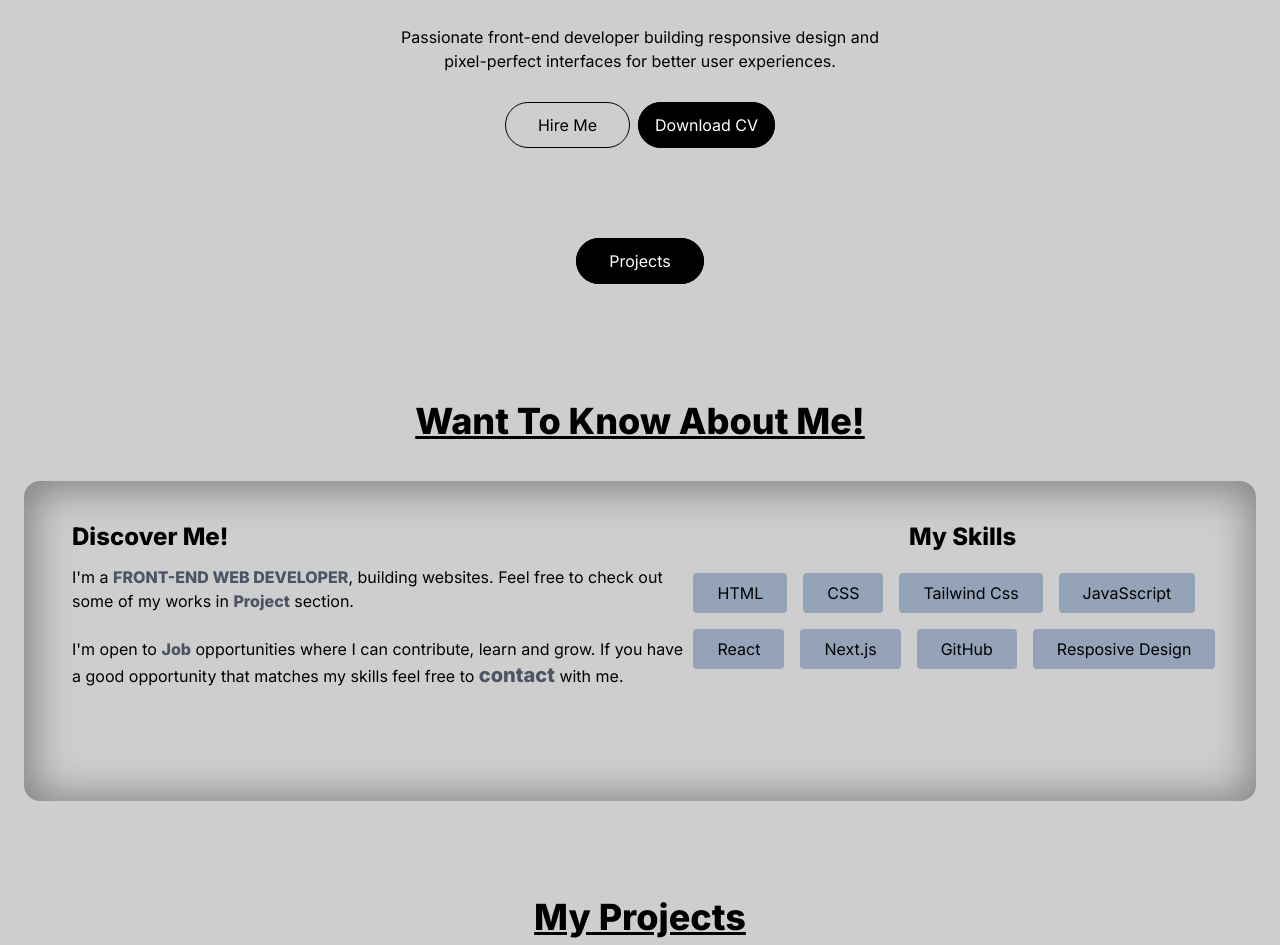
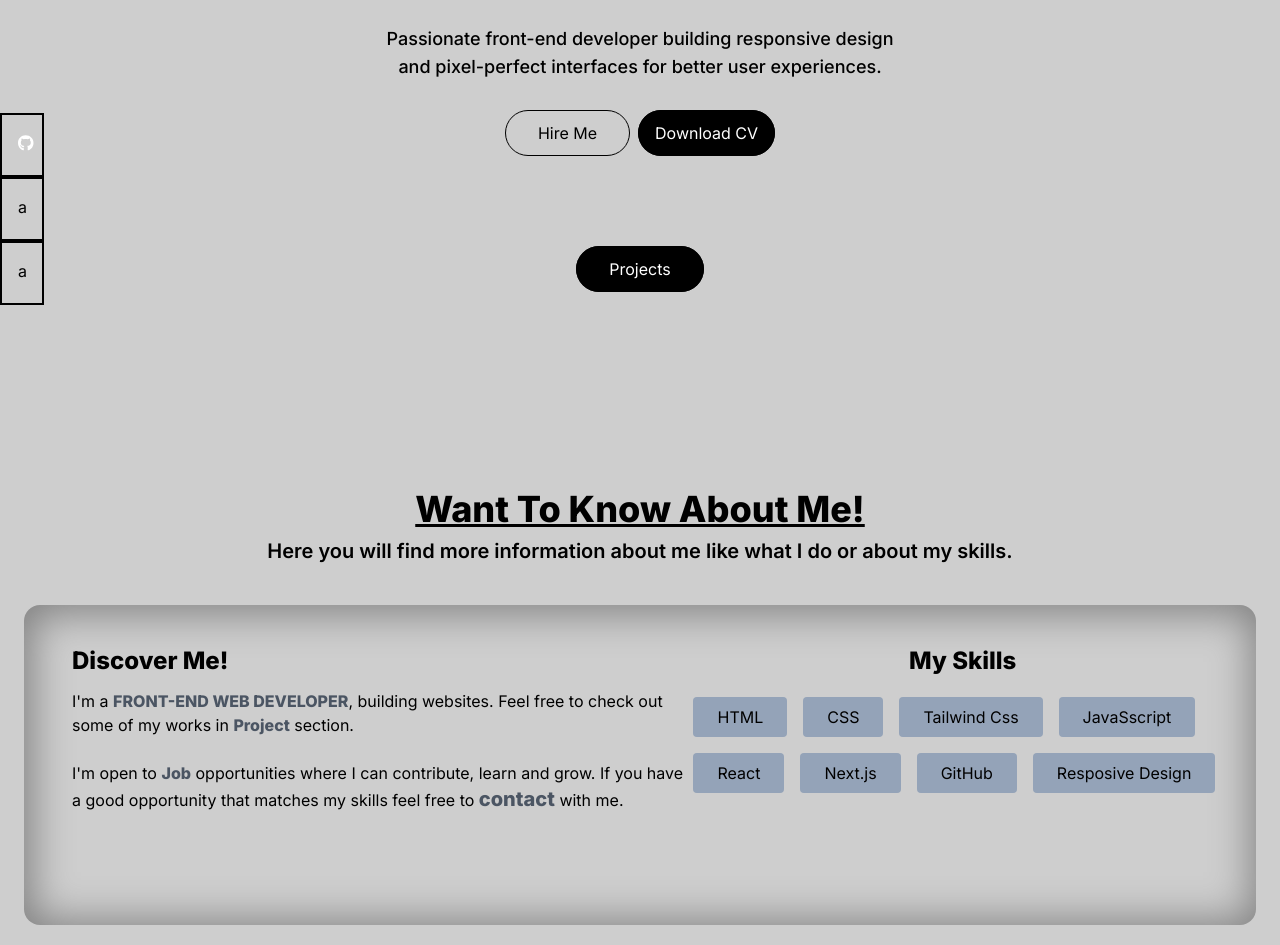
Before and after one commit to Rudrakrishna-Das/portfolio, a Next.js app: page / in a window 1280 px wide. Shown: the part 207-1152 px from the top of the page. Built offline with nearby package versions, Linux system fonts and the light colour scheme.

Commit message:
almost complete

```diff
--- a/package.json
+++ b/package.json
@@ -10,13 +10,17 @@
   },
   "dependencies": {
     "@fortawesome/fontawesome-free": "^6.4.2",
+    "@fortawesome/free-brands-svg-icons": "^6.4.2",
+    "@fortawesome/free-solid-svg-icons": "^6.4.2",
+    "@fortawesome/react-fontawesome": "^0.2.0",
     "@heroicons/react": "^2.0.18",
     "next": "13.4.19",
     "next-share": "^0.25.0",
     "nodemailer": "^6.9.5",
     "postcss": "8.4.29",
     "react": "18.2.0",
-    "react-dom": "18.2.0"
+    "react-dom": "18.2.0",
+    "react-fontawesome": "^1.7.1"
   },
   "devDependencies": {
     "autoprefixer": "^10.4.16",
--- a/src/app/globals.css
+++ b/src/app/globals.css
@@ -5,6 +5,9 @@
 @layer components {
   .skill {
     @apply bg-slate-400 h-10 rounded py-2 px-6 m-2;
+  }
+  .side {
+    @apply border-2 border-black p-4 w-11 h-16 hover:w-24 transition-all duration-500;
   }
 }
 html {
--- a/src/components/About.js
+++ b/src/components/About.js
@@ -3,13 +3,15 @@ import Link from "next/link";
 const About = () => {
   return (
     <>
-      <h1 className="text-center text-4xl mb-10 font-extrabold underline">
+      <section id="about">
+        <h1 className="text-center text-4xl mb-2 font-extrabold underline pt-20">
           Want To Know About Me!
         </h1>
-      <section
-        id="about"
-        className="pl-12 bg-transparent md:flex md:justify-around p-4 pt-10 rounded-2xl shadow-[inset_2px_2px_40px_6px_gray] mx-6"
-      >
+        <p className="text-center mb-10 text-xl font-semibold">
+          Here you will find more information about me like what I do or about
+          my skills.
+        </p>
+        <div className="pl-12 bg-transparent md:flex md:justify-around p-4 pt-10 rounded-2xl shadow-[inset_2px_2px_40px_6px_gray] mx-6">
           <div className=" w-full h-60 overflow-y-auto mb-6">
             <h1 className="-ml-4 md:ml-0 text-center lg:text-left text-2xl font-extrabold mb-3">
               Discover Me!
@@ -27,8 +29,8 @@ const About = () => {
             <p>
               I'm open to{" "}
               <span className="text-gray-600 font-extrabold">Job</span>{" "}
-            opportunities where I can contribute, learn and grow. If you have a
-            good opportunity that matches my skills feel free to{" "}
+              opportunities where I can contribute, learn and grow. If you have
+              a good opportunity that matches my skills feel free to{" "}
               <Link
                 href="#contact"
                 className="text-gray-600 font-extrabold text-xl hover:text-black hover:text-2xl transition-all duration-700 "
@@ -53,6 +55,7 @@ const About = () => {
               <li className="skill">Resposive Design</li>
             </ul>
           </div>
+        </div>
       </section>
     </>
   );
--- a/src/components/BehindTheScenes.js
+++ b/src/components/BehindTheScenes.js
@@ -1,13 +1,14 @@
 const BTS = () => {
   return (
-    <section className="text-center bg-transparent rounded-2xl shadow-[inset_2px_2px_40px_6px_gray] mx-20 py-10 px-3">
+    <section className="z-0 text-center bg-transparent rounded-2xl shadow-[inset_2px_2px_40px_6px_gray] mx-20 py-10 px-3">
       <h5 className="font-bold text-lg">
         Want to see{" "}
         <a
           href="https://github.com/Rudrakrishna-Das/portfolio"
-          className="font-extrabold text-2xl animate-pulse"
+          className="font-extrabold text-2xl text-red-500 hover:text-red-900 transition-all duration-200"
+          target="_blank"
         >
-          Behind
+          Behind{" "}
         </a>
         The Scenes
       </h5>
--- a/src/components/Contact.js
+++ b/src/components/Contact.js
@@ -32,7 +32,9 @@ const Contact = () => {
 
   return (
     <section id="contact" className="text-right pt-16 mb-28">
-      <h1 className="text-4xl font-extrabold mb-9 text-center">Contact</h1>
+      <h1 className="text-4xl font-extrabold mb-9 text-center underline">
+        Contact
+      </h1>
       <p className="mb-14  text-center">
         Feel free to Contact me by submitting the form below and I will get back
         to you as soon as possible
--- a/src/components/Footer.js
+++ b/src/components/Footer.js
@@ -1,10 +1,17 @@
+import { FontAwesomeIcon } from "@fortawesome/react-fontawesome";
+import {
+  faTwitter,
+  faGithub,
+  faLinkedin,
+} from "@fortawesome/free-brands-svg-icons";
+
 const Footer = () => {
   return (
-    <section className="text-white bg-black p-10">
-      <div className="md:flex md:justify-between">
+    <section className="text-white bg-black p-10 py-12">
+      <div className="md:flex md:justify-between mt-9 mx-16">
         <div className="space-y-1">
-          <h1 className="mb-5">RUDRA KRISHNA DAS</h1>
-          <p className="text-xs">
+          <h1 className="mb-5 text-3xl font-extrabold">RUDRA KRISHNA DAS</h1>
+          <p className="text-sm">
             Passionate frontend developer with a flair for creating elegant user
             interfaces
           </p>
@@ -13,12 +20,37 @@ const Footer = () => {
             clean,efficient code and pixel-perfect designs.
           </p>
         </div>
-        <div className="mt-2">
+        <div className="text-center lg:text-left font-extrabold text-lg mt-2">
           <h1>SOCIAL</h1>
-          <div></div>
+          <div className="flex space-x-4 mt-2 justify-center">
+            <div className="w-6 animate-pulse">
+              <a href="https://github.com/Rudrakrishna-Das" target="_blank">
+                <FontAwesomeIcon icon={faGithub} style={{ color: "#ffffff" }} />
+              </a>
+            </div>
+            <div className="w-6 animate-pulse">
+              <a
+                href="https://www.linkedin.com/in/rudra-krishna-das-7408a0234/"
+                target="_blank"
+              >
+                <FontAwesomeIcon
+                  icon={faLinkedin}
+                  style={{ color: "#ffffff" }}
+                />
+              </a>
+            </div>
+            <div className="w-6 animate-pulse">
+              <a href="https://twitter.com/RK16996" target="_blank">
+                <FontAwesomeIcon
+                  icon={faTwitter}
+                  style={{ color: "#ffffff" }}
+                />
+              </a>
+            </div>
+          </div>
         </div>
       </div>
-      <div className="border-b-[1px] border-[rgba(255,255,255,0.2)] py-5"></div>
+      <div className="border-b-[1px] border-[rgba(255,255,255,0.2)] py-10"></div>
       <p className="text-center text-xs mt-5">
         &copy; Copyright 2023. Made by Rudra Krishna Das
       </p>
--- a/src/components/HomePage.js
+++ b/src/components/HomePage.js
@@ -1,10 +1,17 @@
+import { FontAwesomeIcon } from "@fortawesome/react-fontawesome";
+import {
+  faTwitter,
+  faGithub,
+  faLinkedin,
+} from "@fortawesome/free-brands-svg-icons";
+
 import Link from "next/link";
 
 const HomePage = () => {
   return (
     <section id="home" className="text-center w-full mb-32 pt-32 pb-0">
       <h1 className="text-7xl font-extrabold ">HI, I AM RUDRA KRISHNA DAS</h1>
-      <p className="max-w-lg my-8 mx-auto">
+      <p className="max-w-lg my-8 mx-auto text-lg font-medium">
         Passionate front-end developer building responsive design and
         pixel-perfect interfaces for better user experiences.
       </p>
@@ -30,6 +37,19 @@ const HomePage = () => {
           Projects
         </Link>
       </div>
+      <ul className="hidden md:block md:absolute md:top-80 md:left-0">
+        <li className="side">
+          <a
+            className="max-w-20"
+            href="https://github.com/Rudrakrishna-Das"
+            target="_blank"
+          >
+            <FontAwesomeIcon icon={faGithub} style={{ color: "#ffffff" }} />
+          </a>
+        </li>
+        <li className="side">a</li>
+        <li className="side">a</li>
+      </ul>
     </section>
   );
 };
--- a/src/components/MailSentSuccess.js
+++ b/src/components/MailSentSuccess.js
@@ -1,9 +1,20 @@
+import Link from "next/link";
+
 const MailSentSuccess = () => {
   return (
-    <section className="bg-slate-600">
-      <h1>Thank You</h1>
-      <h4>Thank you for your mail. I'll reply you as soon as possible.</h4>
-      <button>Go Back</button>
+    <section className="bg-slate-400 text-center w-[36rem] mx-auto my-[9rem] p-6 space-y-4">
+      <h1 className="text-4xl font-extrabold">Thank You</h1>
+      <h4 className="text-lg font-semibold">
+        Thank you for your mail. I'll reply you as soon as possible.
+      </h4>
+      <div>
+        <Link
+          href="/"
+          className=" text-white bg-red-600 py-2 px-8 rounded-xl hover:bg-red-800 transition-all duration-500"
+        >
+          Go Back
+        </Link>
+      </div>
     </section>
   );
 };
--- a/src/components/Projects/Project.js
+++ b/src/components/Projects/Project.js
@@ -4,10 +4,13 @@ import Netflix from "./Netflix";
 
 const Project = () => {
   return (
-    <section id="project" className="mx-6 my-8 max-w-full py-16">
-      <h1 className="text-4xl text-center font-extrabold underline mb-16">
+    <section id="project" className="mx-8 my-8 max-w-full py-16">
+      <h1 className="text-4xl text-center font-extrabold underline ">
         My Projects
       </h1>
+      <p className="text-center mt-4 mb-16 text-xl font-semibold">
+        Here you will find my personal projects
+      </p>
       <ul className="space-y-16">
         <li>
           <Amazon />
```
Also changed, not shown: src/app/mail-sent/page.js (renamed from src/pages/mail-sent.js), 1 other file (tests, documents, lock files or other folders). Lines whose indentation alone changed are shown as unchanged.
